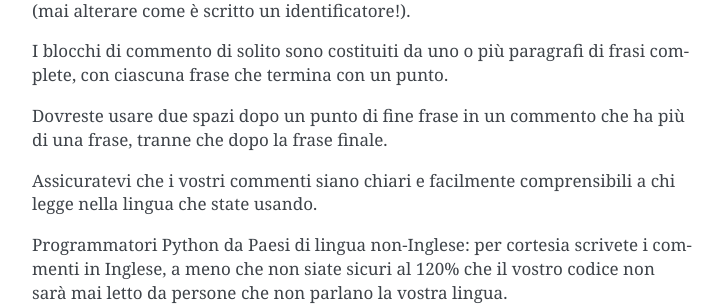
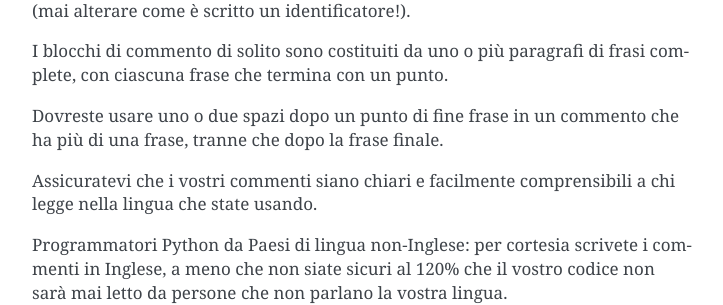
Before and after one commit to ricpol/pymisc-it, a Sphinx documentation site: the page built from docs/source/pep-0008.rst, in a window 1280 px wide and 900 px high, scrolled down 14032 px. Shown: the part 156-461 px from the top of the window, without its empty margins (388-1111 px from the left). Built offline with Sphinx 7.4.7, drawn with Linux system fonts in a browser that asks for light colours; part of the change alters nothing that is shown; some of the changed text lies outside the part shown.

```diff
--- a/docs/source/pep-0008.rst
+++ b/docs/source/pep-0008.rst
@@ -3,7 +3,7 @@ Guida di stile per il codice Python (PEP 8)
 
 - Autore: Guido van Rossum, Barry Warsaw, Nick Coghlan
 - Data di creazione: 5 luglio 2001
-- Traduzione aggiornata al: `25 gennaio 2022 <https://github.com/python/peps/commits/main/pep-0008.txt>`_
+- Traduzione aggiornata al: `9 settembre 2023 <https://github.com/python/peps/commits/main/pep-0008.txt>`_
 
 Introduzione
 ------------
@@ -491,7 +491,7 @@ Evitate spazi spuri in queste situazioni:
       # Sbagliato:
       ham[lower + offset:upper + offset]
       ham[1: 9], ham[1 :9], ham[1:9 :3]
-      ham[lower : : upper]
+      ham[lower : : step]
       ham[ : upper]
 
 - Subito prima della parentesi aperta che introduce la lista degli
@@ -707,7 +707,7 @@ con la minuscola (mai alterare come è scritto un identificatore!).
 I blocchi di commento di solito sono costituiti da uno o più paragrafi
 di frasi complete, con ciascuna frase che termina con un punto.
 
-Dovreste usare due spazi dopo un punto di fine frase in un commento
+Dovreste usare uno o due spazi dopo un punto di fine frase in un commento
 che ha più di una frase, tranne che dopo la frase finale.
 
 Assicuratevi che i vostri commenti siano chiari e facilmente comprensibili
```
